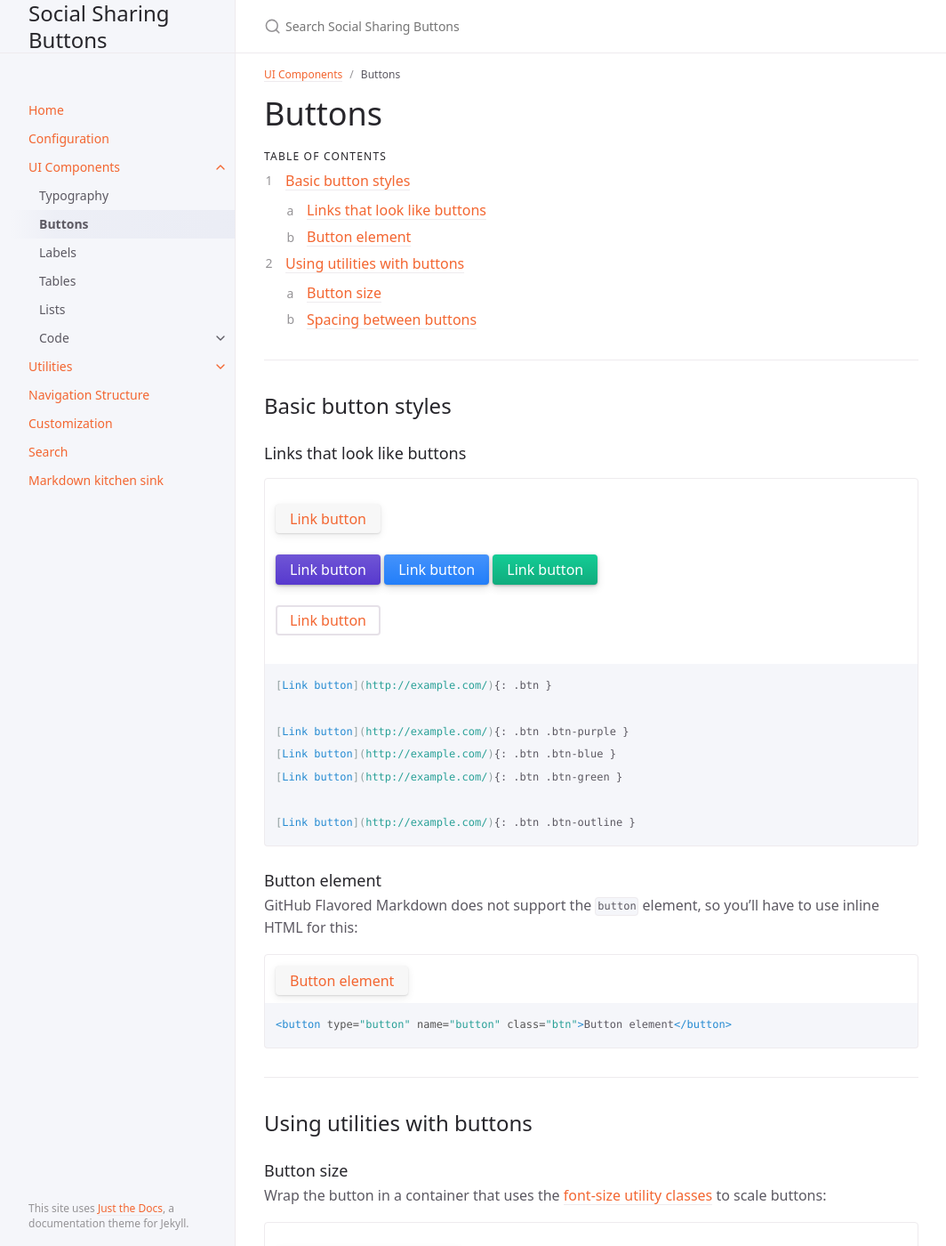
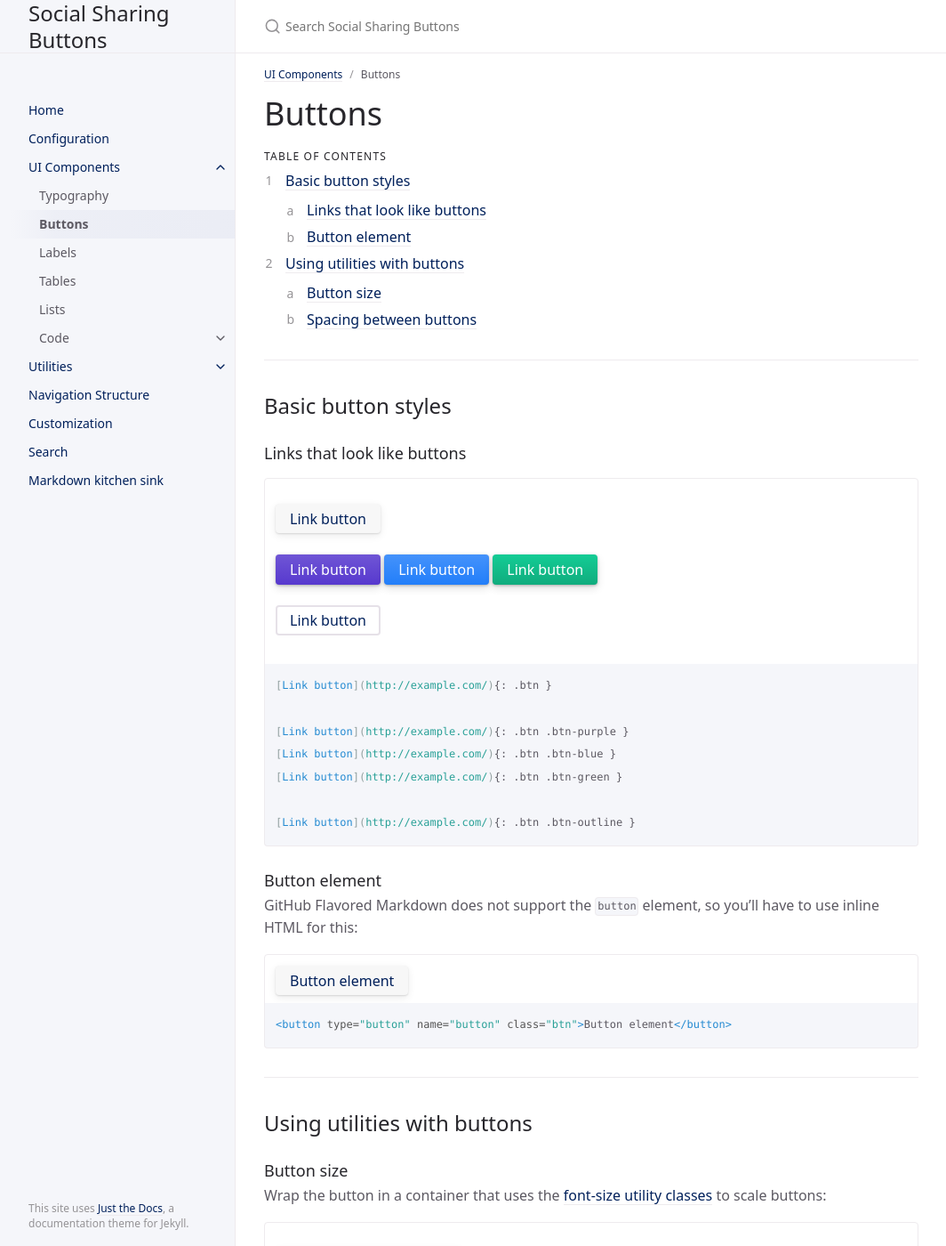
Before and after one commit to ssbtns/ssbtns.github.io, a Jekyll site: the page built from docs/ui-components/buttons.md, in a window 1280 px wide and 1400 px high. Shown: the whole window at 89% size, without its empty margins (107-1171 px from the left). Built offline with Jekyll 4.4.1, drawn with Linux system fonts in a browser that asks for light colours.

Commit message:
Update _variables.scss

```diff
--- a/_sass/support/_variables.scss
+++ b/_sass/support/_variables.scss
@@ -70,7 +70,7 @@ $red-100: #f96e65 !default;
 $red-200: #e94c4c !default;
 $red-300: #dd2e2e !default;
 
-$orange-000: #F36631 !default;
+$primary-000: #00205B !default;
 
 $body-background-color: $white !default;
 $sidebar-color: $grey-lt-000 !default;
@@ -83,8 +83,8 @@ $body-text-color: $grey-dk-100 !default;
 $body-heading-color: $grey-dk-300 !default;
 $search-result-preview-color: $grey-dk-000 !default;
 $nav-child-link-color: $grey-dk-100 !default;
-$link-color: $orange-000 !default;
-$btn-primary-color: $orange-000 !default;
+$link-color: $primary-000 !default;
+$btn-primary-color: $primary-000 !default;
 $base-button-color: #f7f7f7 !default;
 
 //
```
